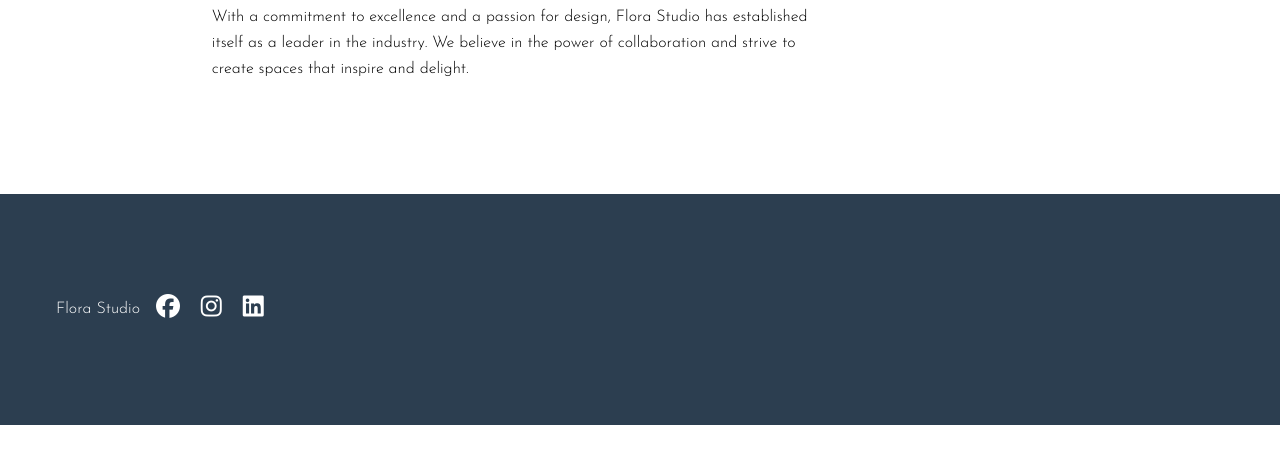
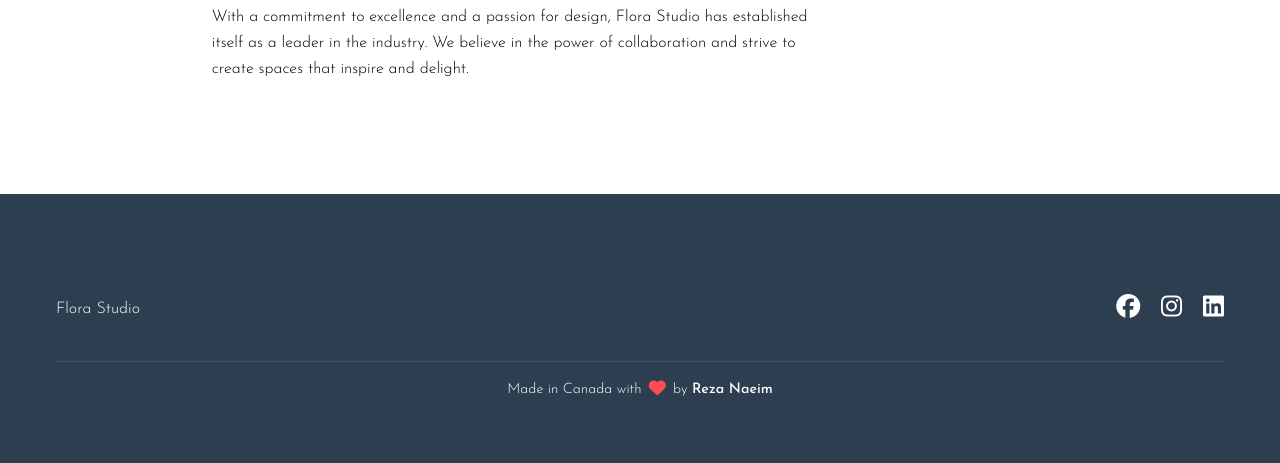
Before and after one commit to we-live-inside-a-dream/flora-studios, a website: page public/pages/about.html in a window 1280 px wide. Shown: the part 733-1196 px from the top of the page. Before the commit the page ends 1158 px from the top, so only its background shows below. Drawn offline with nearby package versions, Linux system fonts and the light colour scheme.

Commit message:
included link to created website

```diff
--- a/public/css/style.scss
+++ b/public/css/style.scss
@@ -83,9 +83,11 @@ header {
                     &:nth-child(1) {
                         transform: rotate(45deg) translate(5px, 5px);
                     }
+
                     &:nth-child(2) {
                         opacity: 0;
                     }
+
                     &:nth-child(3) {
                         transform: rotate(-45deg) translate(5px, -5px);
                     }
@@ -107,7 +109,8 @@ header {
                     color: $text-color;
                     transition: $transition;
 
-                    &:hover, &.active {
+                    &:hover,
+                    &.active {
                         color: $secondary-color;
                     }
                 }
@@ -211,7 +214,8 @@ header {
     gap: 4rem;
 }
 
-.who-we-are, .what-we-do {
+.who-we-are,
+.what-we-do {
     padding: 4rem 0;
     background: $white;
 
@@ -307,10 +311,16 @@ footer {
     color: $white;
     padding: 2rem 0;
 
+    .container {
+        flex-direction: column;
+        gap: 1rem;
+    }
+
     .footer-content {
         display: flex;
         justify-content: space-between;
         align-items: center;
+        width: 100%;
 
         .social-links {
             a {
@@ -326,11 +336,49 @@ footer {
         }
     }
 
+    .made-in {
+        text-align: center;
+        font-size: 0.9rem;
+        margin-top: 1rem;
+        border-top: 1px solid rgba(255, 255, 255, 0.1);
+        padding-top: 1rem;
+        width: 100%;
+
+        i {
+            color: #ff4d4d;
+            margin: 0 4px;
+            animation: beat 1.5s infinite;
+        }
+
+        a {
+            color: $white;
+            text-decoration: none;
+            font-weight: 500;
+            transition: $transition;
+
+            &:hover {
+                color: $secondary-color;
+            }
+        }
+    }
+
     @media screen and (max-width: 768px) {
         .footer-content {
             flex-direction: column;
             gap: 1rem;
         }
+    }
+}
+
+@keyframes beat {
+
+    0%,
+    100% {
+        transform: scale(1);
+    }
+
+    50% {
+        transform: scale(1.2);
     }
 }
 
@@ -365,6 +413,7 @@ footer {
     .mobile-only {
         display: none;
     }
+
     padding: 6rem 0;
     background: $white;
 
@@ -424,6 +473,7 @@ footer {
                 display: flex;
                 flex-direction: column;
                 justify-content: center;
+
                 h3 {
                     font-size: 2rem;
                     margin: 1em 0;
@@ -460,6 +510,7 @@ footer {
         opacity: 0;
         transform: translateY(20px);
     }
+
     to {
         opacity: 1;
         transform: translateY(0);
@@ -491,6 +542,7 @@ footer {
             h2 {
                 margin-bottom: 2.5rem;
             }
+
             display: block;
         }
 
@@ -565,6 +617,7 @@ footer {
     display: flex;
     justify-content: space-between;
 }
+
 .contact-info {
     display: flex;
     flex-direction: column;
@@ -642,6 +695,7 @@ footer {
         margin-bottom: 10rem;
 
     }
+
     .contact-us {
         width: 90%;
         height: auto;
--- a/public/pages/about.html
+++ b/public/pages/about.html
@@ -68,6 +68,10 @@
                             class="fab fa-linkedin"></i></a>
                 </div>
             </div>
+            <div class="made-in">
+                <p>Made in Canada with <i class="fas fa-heart"></i> by <a href="https://www.rezanaeim.com"
+                        target="_blank">Reza Naeim</a></p>
+            </div>
         </div>
     </footer>
 
```
Also changed, not shown: public/pages/contact.html (+4 -0 lines), public/pages/index.html (+4 -0 lines), public/pages/portfolio-landing.html (+4 -0 lines), public/pages/portfolio.html (+4 -0 lines), public/pages/services.html (+4 -0 lines), public/css/style.css. Lines whose indentation alone changed are shown as unchanged.
